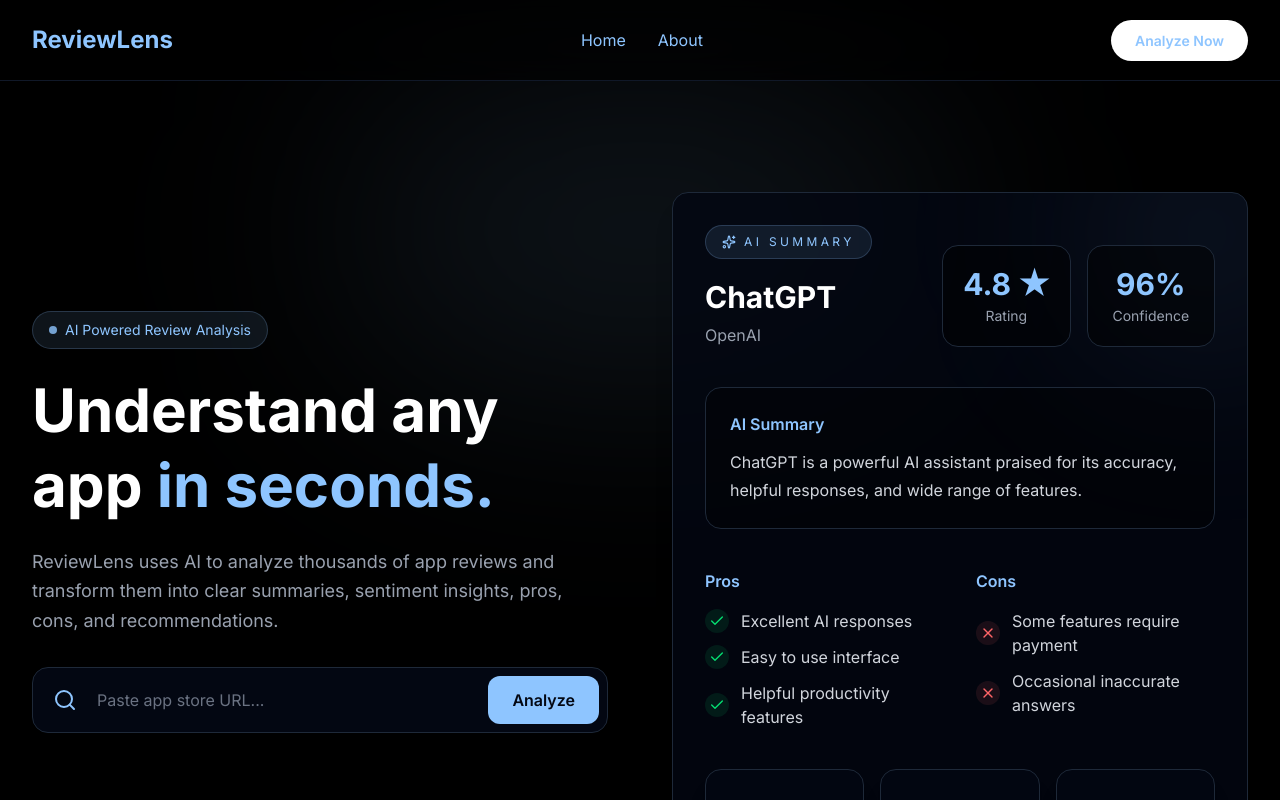
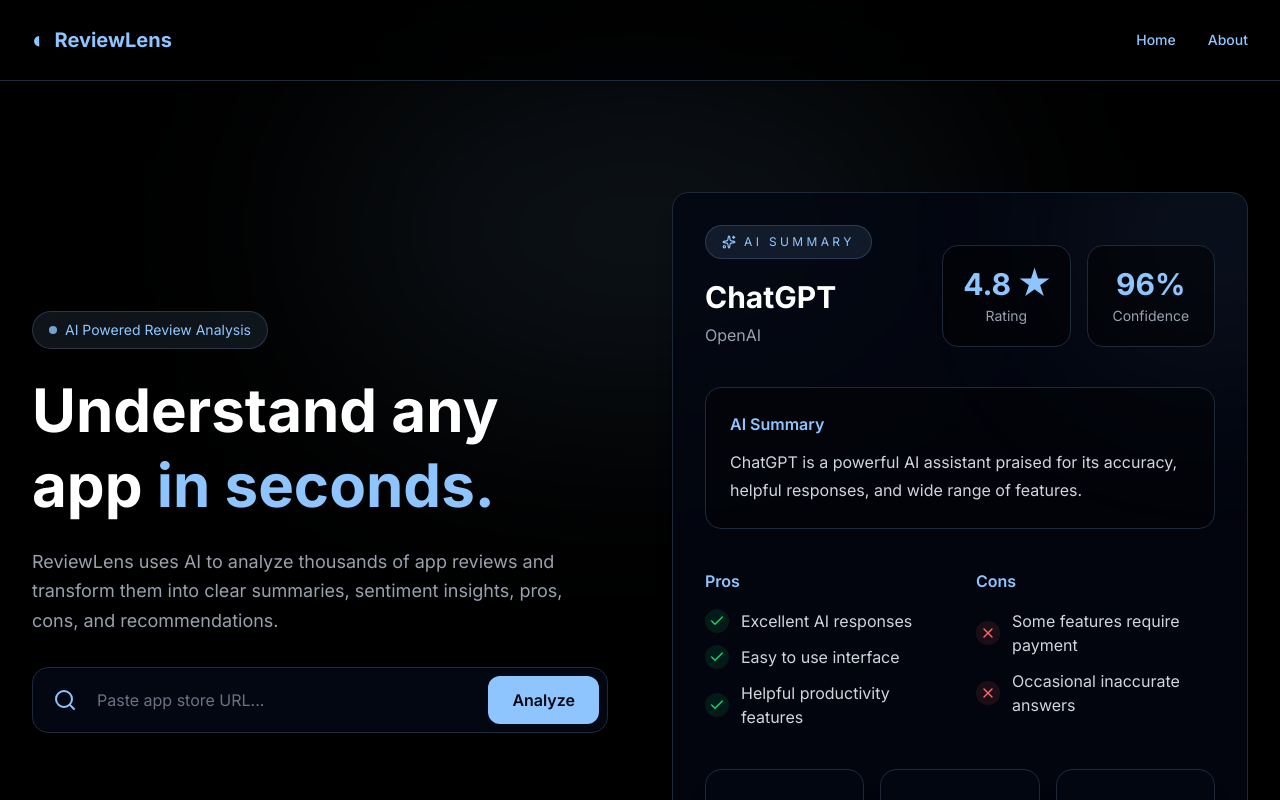
Before and after one commit to Tsiona23/ReviewLens, a React (Vite) app: page / in a window 1280 px wide. Shown: the top 800 px of the page. Built offline with nearby package versions, Linux system fonts and the light colour scheme.

Commit message:
updated some files

```diff
--- a/src/components/layout/Footer.jsx
+++ b/src/components/layout/Footer.jsx
@@ -35,14 +35,12 @@
               className="
               text-2xl
               font-bold
-              text-white
+              text-blue-300
               "
             >
 
-              Review
-              <span className="text-blue-300">
-                Lens
-              </span>
+               <span className="text-2xl text-blue-300">◐</span>
+            <span>ReviewLens</span>
 
 
             </h2>
--- a/src/components/layout/Navbar.jsx
+++ b/src/components/layout/Navbar.jsx
@@ -1,205 +1,43 @@
-import { useState } from "react";
-import { Menu, X } from "lucide-react";
-import { Link } from "react-router-dom";
-
+import { NavLink } from "react-router-dom";
 import { Container } from "../ui/Container";
 
-
 export const Navbar = () => {
-
-  const [open, setOpen] = useState(false);
-
-
-  const links = [
-    {
-      name:"Home",
-      path:"/"
-    },
-    {
-      name:"About",
-      path:"/about"
-    },
+  const navLinks = [
+    { href: "/", label: "Home" },
+    { href: "/about", label: "About" },
   ];
 
+  return (
+    <header className="fixed top-0 left-0 right-0 z-50 border-b border-gray-800 bg-black/70 backdrop-blur-xl">
+      <Container>
+        <div className="flex h-20 items-center justify-between">
+          <NavLink
+            to="/"
+            className="flex items-center gap-2 text-xl font-bold text-white transition-opacity hover:opacity-80"
+          >
+            <span className="text-2xl text-blue-300">◐</span>
+            <span>ReviewLens</span>
+          </NavLink>
 
-  return (
+          <nav className="hidden items-center gap-8 md:flex">
+            {navLinks.map((link) => (
+              <NavLink
+                key={link.href}
+                to={link.href}
+                className={({ isActive }) =>
+                  `text-sm font-medium transition-colors hover:text-blue-300 ${
+                    isActive ? "text-blue-300" : "text-gray-400"
+                  }`
+                }
+              >
+                {link.label}
+              </NavLink>
+            ))}
+          </nav>
 
-    <header
-      className="
-      fixed
-      top-0
-      left-0
-      right-0
-      z-50
-      backdrop-blur-xl
-      bg-black/60
-      border-b
-      border-gray-900
-      "
-    >
-
-      <Container>
-
-
-        <nav
-          className="
-          flex
-          h-20
-          items-center
-          justify-between
-          "
-        >
-
-
-          {/* Logo */}
-
-          <Link
-            to="/"
-            className="
-            text-2xl
-            font-bold
-            text-white
-            "
-          >
-
-            Review
-            <span className="text-blue-300">
-              Lens
-            </span>
-
-          </Link>
-
-
-
-          {/* Desktop Links */}
-
-          <div
-            className="
-            hidden
-            md:flex
-            items-center
-            gap-8
-            "
-          >
-
-            {links.map((link)=>(
-
-              <Link
-                key={link.name}
-                to={link.path}
-                className="
-                text-gray-400
-                hover:text-blue-300
-                transition
-                "
-              >
-
-                {link.name}
-
-              </Link>
-
-            ))}
-
-
-          </div>
-
-
-
-          {/* CTA */}
-
-          <div className="hidden md:block">
-
-            <Link
-              to="/"
-              className="
-              rounded-full
-              bg-white
-              px-6
-              py-3
-              text-sm
-              font-semibold
-              text-white
-              hover:bg-blue-200
-              transition
-              "
-            >
-
-              Analyze Now
-
-            </Link>
-
-
-          </div>
-
-
-
-
-          {/* Mobile Button */}
-
-          <button
-            className="
-            md:hidden
-            text-white
-            "
-            onClick={()=>setOpen(!open)}
-          >
-
-            {open ?
-            <X size={26}/>
-            :
-            <Menu size={26}/>
-            }
-
-
-          </button>
-
-
-        </nav>
-
-
-
-        {/* Mobile Menu */}
-
-        {open && (
-
-          <div
-            className="
-            md:hidden
-            pb-6
-            space-y-4
-            "
-          >
-
-            {links.map((link)=>(
-
-              <Link
-                key={link.name}
-                to={link.path}
-                onClick={()=>setOpen(false)}
-                className="
-                block
-                text-gray-300
-                hover:text-blue-300
-                "
-              >
-
-                {link.name}
-
-              </Link>
-
-            ))}
-
-
-          </div>
-
-        )}
-
-
+          <div className="md:hidden">{/* Mobile menu button goes here */}</div>
+        </div>
       </Container>
-
-
     </header>
-
   );
-
 };
```
Also changed, not shown: src/components/layout/MobileMenu.jsx (deleted).
